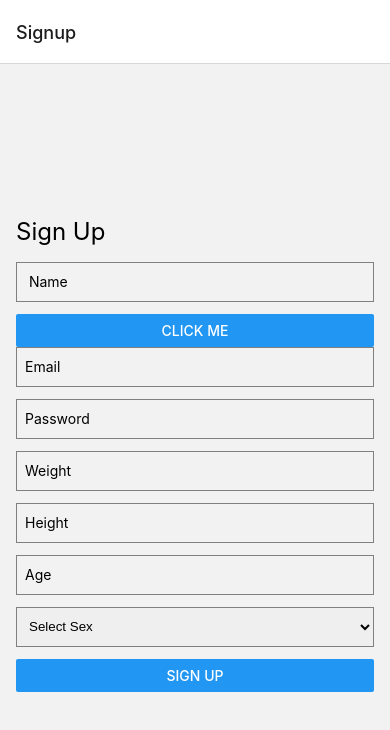
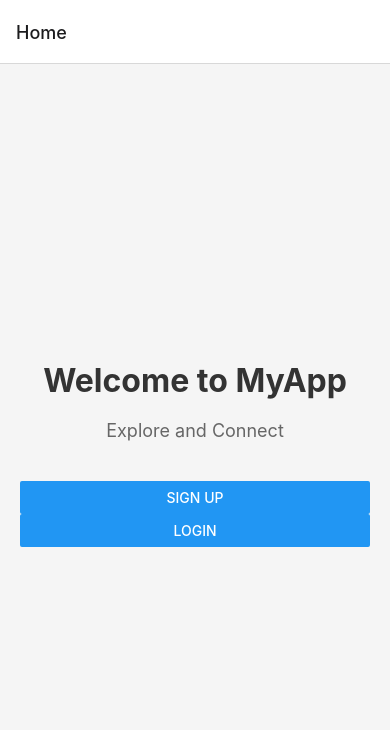
Before and after one commit to UmaSahni/RenewYou, a React Native app in the folder Fronted/: screen /Home in a window 390 px wide. Shown: the top 730 px of the page. Built offline with nearby package versions, Linux system fonts and the light colour scheme.

Commit message:
Everything is working till here

```diff
--- a/Fronted/App.js
+++ b/Fronted/App.js
@@ -3,6 +3,9 @@ import { StyleSheet, Text, View } from 'react-native';
 import { NavigationContainer } from '@react-navigation/native';
 import { createStackNavigator } from '@react-navigation/stack';
 import SignupScreen from './Pages/SignupScreen';
+import Login from './Pages/Login';
+import Home from './Pages/Home';
+import Fitness from './Pages/Fitness';
 
 
 export default function App() {
@@ -10,8 +13,11 @@ export default function App() {
 
   return (
     <NavigationContainer>
-      <Stack.Navigator initialRouteName="Signup">
+      <Stack.Navigator initialRouteName='Home' >
         <Stack.Screen name="Signup" component={SignupScreen} />
+        <Stack.Screen name="Login" component={Login} />
+        <Stack.Screen name="Home" component={Home} />
+        <Stack.Screen name="Fitness" component={Fitness} />
         {/* Other screens can be added here */}
       </Stack.Navigator>
     </NavigationContainer>
--- /dev/null
+++ b/Fronted/Pages/Fitness.js
@@ -0,0 +1,58 @@
+import React, { useState } from 'react';
+import { View, Text, TextInput,  Button, StyleSheet } from 'react-native';
+import { Picker } from "@react-native-picker/picker";
+const Fitness = () => {
+  const [goalType, setGoalType] = useState('');
+  const [target, setTarget] = useState('');
+
+  // Other necessary logic
+    let handleGoalSetting = () =>{
+
+    }
+  return (
+    <View style={styles.container}>
+      <Text style={styles.title}>Set Your Fitness Goal</Text>
+      <TextInput
+        style={styles.input}
+        placeholder="Enter goal type (e.g., weight loss, muscle gain)"
+        value={goalType}
+        onChangeText={setGoalType}
+      />
+      <Picker
+        style={styles.input}
+        selectedValue={target}
+        onValueChange={setTarget}
+      >
+        <Picker.Item label="Select target" value="" />
+        <Picker.Item label="Lose Weight" value="lose_weight" />
+        <Picker.Item label="Gain Muscle" value="gain_muscle" />
+        {/* Add more options as needed */}
+      </Picker>
+      <Button title="Set Goal" onPress={handleGoalSetting} />
+    </View>
+  );
+}
+
+const styles = StyleSheet.create({
+  container: {
+    flex: 1,
+    padding: 20,
+    justifyContent: 'center',
+    alignItems: 'center',
+  },
+  title: {
+    fontSize: 24,
+    fontWeight: 'bold',
+    marginBottom: 20,
+  },
+  input: {
+    width: '100%',
+    height: 40,
+    borderWidth: 1,
+    borderColor: '#ccc',
+    marginBottom: 10,
+    paddingHorizontal: 10,
+  },
+});
+
+export default Fitness;
--- /dev/null
+++ b/Fronted/Pages/Home.js
@@ -0,0 +1,55 @@
+import React from 'react';
+import { View, Text, Button, StyleSheet } from 'react-native';
+
+const Home = ({ navigation }) => {
+  return (
+    <View style={styles.container}>
+      <Text style={styles.title}>Welcome to MyApp</Text>
+      <Text style={styles.subtitle}>Explore and Connect</Text>
+      <View style={styles.buttonContainer}>
+        <Button
+          onPress={() => navigation.navigate("Signup")}
+          title='Sign Up'
+          style={styles.button}
+        />
+        <Button
+          onPress={() => navigation.navigate("Login")}
+          title='Login'
+          style={styles.button}
+        />
+      </View>
+    </View>
+  );
+}
+
+const styles = StyleSheet.create({
+  container: {
+    flex: 1,
+    justifyContent: 'center',
+    alignItems: 'center',
+    backgroundColor: '#f5f5f5',
+    padding: 20,
+  },
+  title: {
+    fontSize: 32,
+    fontWeight: 'bold',
+    color: '#333',
+    marginBottom: 20,
+  },
+  subtitle: {
+    fontSize: 18,
+    color: '#666',
+    marginBottom: 40,
+  },
+  buttonContainer: {
+    width: '100%',
+
+
+  },
+  button: {
+    width: 50,
+
+  },
+});
+
+export default Home;
--- /dev/null
+++ b/Fronted/Pages/Login.js
@@ -0,0 +1,81 @@
+import React, { useState } from 'react';
+import { View, Text, TextInput, Button, Alert, StyleSheet } from 'react-native';
+
+const LoginScreen = ({ navigation }) => {
+  const [email, setEmail] = useState('');
+  const [password, setPassword] = useState('');
+
+  const handleLogin = async () => {
+    const user = {
+      email,
+      password,
+    };
+
+    try {
+      const response = await fetch("http://10.0.2.2:8000/login/", {
+        method: "POST",
+        headers: {
+          "Content-Type": "application/json",
+        },
+        body: JSON.stringify(user),
+      });
+
+      const data = await response.json();
+
+      if (response.ok) {
+        Alert.alert("Login Success", "You have successfully logged in.");
+        navigation.navigate("Fitness")
+      } else {
+        Alert.alert("Login Failed", data.message);
+      }
+    } catch (error) {
+      console.error("Error during login:", error);
+      Alert.alert("Login Failed", "An error occurred during login.");
+    }
+  };
+
+  return (
+    <View style={styles.container}>
+      <Text style={styles.title}>Login</Text>
+      <TextInput
+        style={styles.input}
+        placeholder="Email"
+        value={email}
+        onChangeText={setEmail}
+      />
+      <TextInput
+        style={styles.input}
+        placeholder="Password"
+        secureTextEntry
+        value={password}
+        onChangeText={setPassword}
+      />
+      <Button title="Login" onPress={handleLogin} />
+    </View>
+  );
+};
+
+const styles = StyleSheet.create({
+  container: {
+    flex: 1,
+    justifyContent: 'center',
+    alignItems: 'center',
+    padding: 20,
+    backgroundColor: '#f5f5f5',
+  },
+  title: {
+    fontSize: 24,
+    fontWeight: 'bold',
+    marginBottom: 20,
+  },
+  input: {
+    width: '100%',
+    padding: 10,
+    marginBottom: 10,
+    borderWidth: 1,
+    borderColor: '#ccc',
+    borderRadius: 5,
+  },
+});
+
+export default LoginScreen;
--- a/Fronted/Pages/SignupScreen.js
+++ b/Fronted/Pages/SignupScreen.js
@@ -61,7 +61,7 @@ const SignupScreen = () => {
         value={name}
         onChangeText={setName}
       />
-      <Button title="click me" onPress={handleGET} />
+
       <TextInput
         style={styles.input}
         placeholder="Email"
--- a/Fronted/package.json
+++ b/Fronted/package.json
@@ -11,6 +11,7 @@
   "dependencies": {
     "@react-native-picker/picker": "^2.5.0",
     "@react-navigation/native": "^6.1.7",
+    "@react-navigation/native-stack": "^6.9.13",
     "@react-navigation/stack": "^6.3.17",
     "axios": "^1.5.0",
     "expo": "~49.0.8",
```
Also changed, not shown: 1 other file (tests, documents, lock files or other folders).
